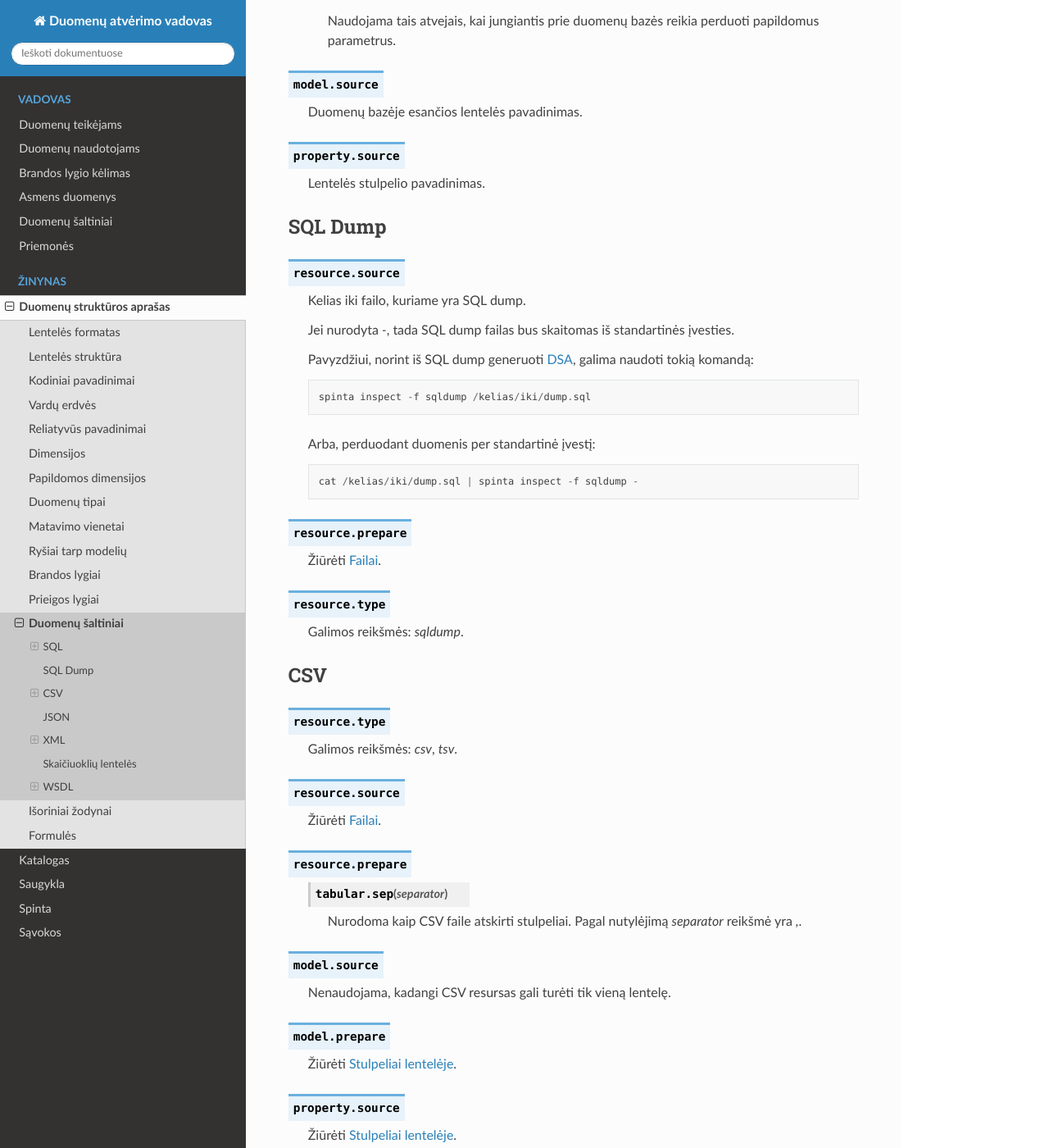
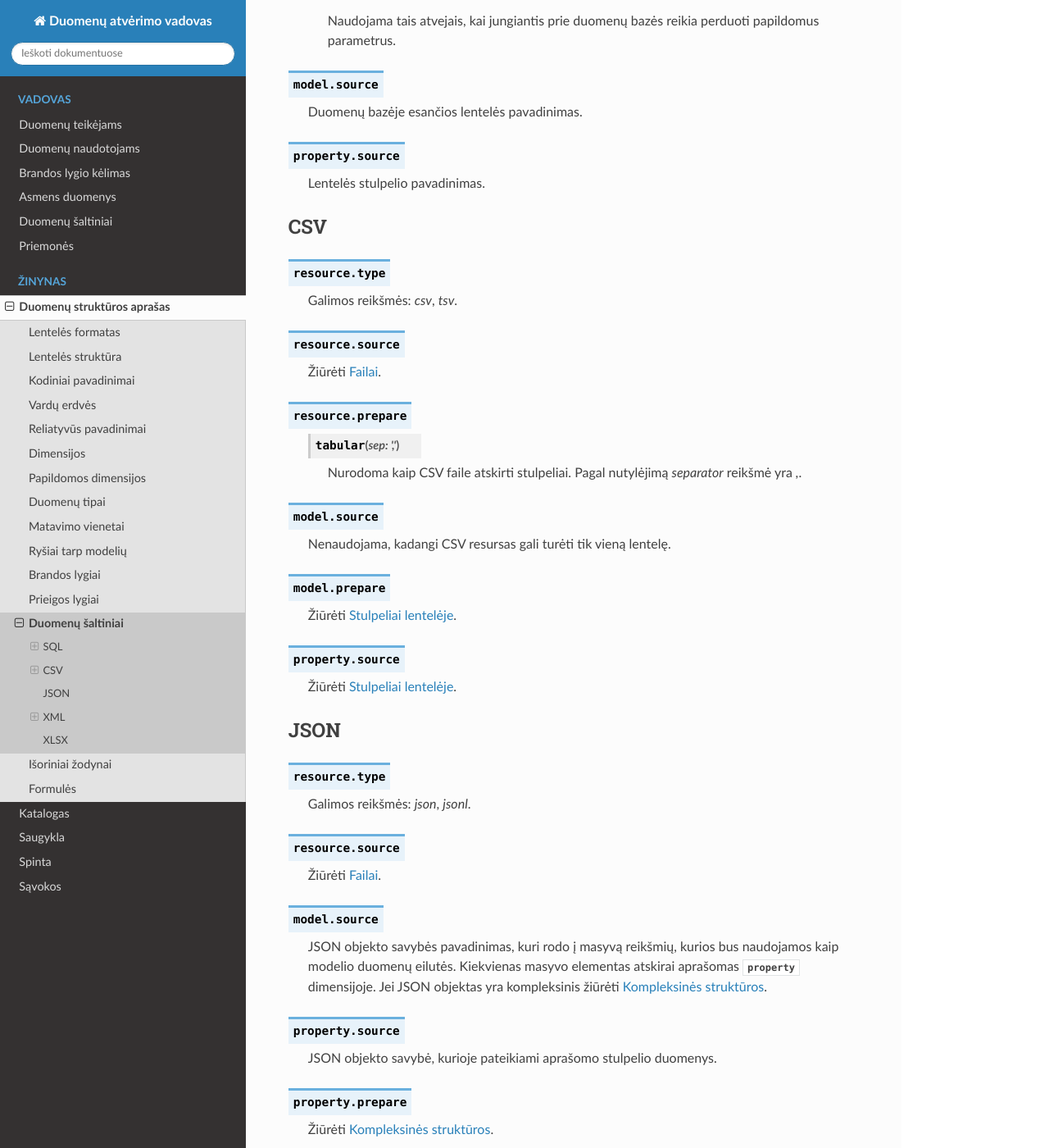
Before and after one commit to atviriduomenys/manifest, a Sphinx documentation site: the page built from docs/dsa/resource.rst, in a window 1280 px wide and 1400 px high, scrolled down 1729 px. Shown: the whole window at 82% size. Built offline with Sphinx 7.4.7 and the Read the Docs theme 2.0.0, drawn with Linux system fonts in a browser that asks for light colours; some of the changed text lies outside the part shown.

Commit message:
Update tabluar and sep docsumentation

```diff
--- a/docs/dsa/formules.rst
+++ b/docs/dsa/formules.rst
@@ -104,7 +104,7 @@ Formulės susideda iš vykdomų funkcijų sekos. Pavyzdžiui funkcijos pavadinim
 
     test()
 
-Aukščiau pavyzdyje pateikta furmulė vykdo funkciją `test`, be argumentų. Tačiau
+Aukščiau pavyzdyje pateikta formulė vykdo funkciją `test`, be argumentų. Tačiau
 funkcijos gali turėti pozicinius ir vardinius argumentus.
 
 
--- a/docs/dsa/resource.rst
+++ b/docs/dsa/resource.rst
@@ -7,8 +7,6 @@ Duomenų šaltiniai
 
 SQL
 ---
-
-.. module:: sql
 
 .. _sql-resource-source:
 
@@ -101,41 +99,8 @@ SQL
     Lentelės stulpelio pavadinimas.
 
 
-.. _resource-type-sql-dump:
-
-SQL Dump
---------
-
-.. describe:: resource.source
-
-    Kelias iki failo, kuriame yra SQL dump.
-
-    Jei nurodyta `-`, tada SQL dump failas bus skaitomas iš standartinės
-    įvesties.
-
-    Pavyzdžiui, norint iš SQL dump generuoti :term:`DSA`, galima naudoti
-    tokią komandą::
-
-        spinta inspect -f sqldump /kelias/iki/dump.sql
-
-    Arba, perduodant duomenis per standartinė įvestį::
-
-        cat /kelias/iki/dump.sql | spinta inspect -f sqldump -
-
-
-.. describe:: resource.prepare
-
-    Žiūrėti :ref:`failai`.
-
-.. describe:: resource.type
-
-    Galimos reikšmės: `sqldump`.
-
-
 CSV
 ---
-
-.. module:: tabular
 
 .. describe:: resource.type
 
@@ -147,7 +112,7 @@ CSV
 
 .. describe:: resource.prepare
 
-    .. function:: sep(separator)
+    .. function:: tabular(sep: ",")
 
         Nurodoma kaip CSV faile atskirti stulpeliai. Pagal nutylėjimą
         `separator` reikšmė yra `,`.
@@ -231,10 +192,8 @@ XML
     :data:`model` gauto elemento kontekste.
 
 
-Skaičiuoklių lentelės
----------------------
-
-.. module:: spreadsheet
+XLSX
+----
 
 .. describe:: resource.type
 
@@ -255,39 +214,3 @@ Skaičiuoklių lentelės
 .. describe:: property.source
 
     Žiūrėti :ref:`stulpeliai-lentelėje`.
-
-
-WSDL
-----
-
-.. module:: wsdl
-
-.. describe:: resource.type
-
-    Galima reikšmė: `wsdl`.
-
-.. describe:: resource.source
-
-    WSDL URI.
-
-.. describe:: model.source
-
-    Nenaudojamas.
-
-.. describe:: model.prepare
-
-    .. function:: service(name, *args, **kwargs)
-
-        WSDL funkcijos `name` iškvietimas.
-
-    .. function:: wsdl(type, **kwargs)
-
-        Inicializuoja nurodytą `type` WSDL tipą.
-
-.. describe:: property.source
-
-    Rezultato objekto atributas.
-
-.. describe:: property.prepare
-
-    Žiūrėti :ref:`kompleksinės-struktūros`.
```
Also changed, not shown: other parts of docs/dsa/resource.rst (+0 -4 lines), docs/brandos-lygio-kelimas/5.rst (+33 -35 lines), docs/dsa/dimensijos.rst (+48 -51 lines), docs/duomenu-saltiniai.rst (+79 -73 lines).
